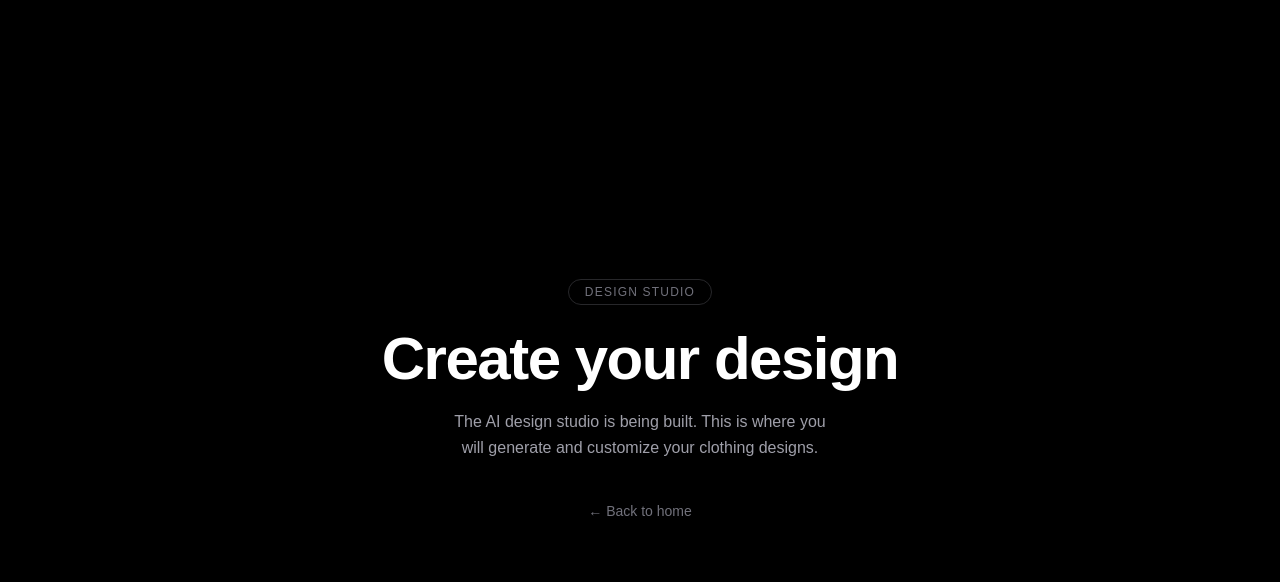
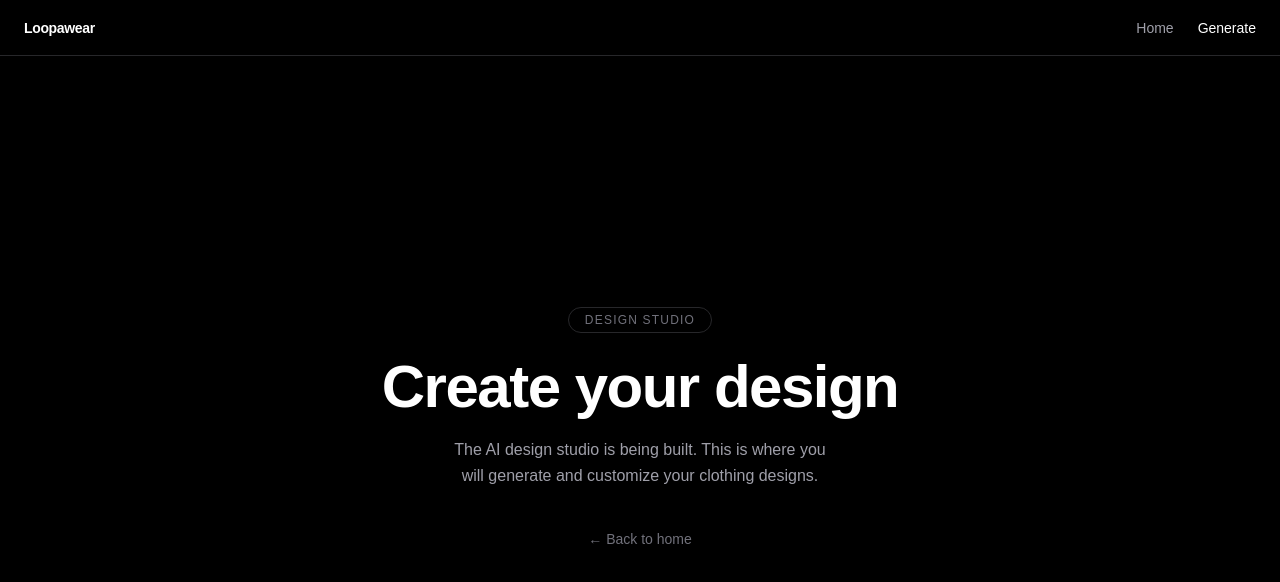
Before and after one commit to weversmat-loopa/Loopawear3, a Next.js app: page /generate in a window 1280 px wide. Shown: the top 582 px of the page. Built offline with nearby package versions, Linux system fonts and the light colour scheme.

Commit message:
refactor: extract shared PageShell for public pages

```diff
--- a/src/app/generate/page.tsx
+++ b/src/app/generate/page.tsx
@@ -1,8 +1,9 @@
 import Link from "next/link";
+import PageShell from "@/components/layout/PageShell";
 
 export default function GeneratePage() {
   return (
-    <main className="flex flex-1 flex-col items-center justify-center bg-black px-6 text-center">
+    <PageShell>
       <span className="mb-6 rounded-full border border-zinc-800 px-4 py-1 text-xs font-medium uppercase tracking-widest text-zinc-500">
         Design studio
       </span>
@@ -18,6 +19,6 @@ export default function GeneratePage() {
       >
         ← Back to home
       </Link>
-    </main>
+    </PageShell>
   );
 }
--- a/src/app/layout.tsx
+++ b/src/app/layout.tsx
@@ -1,6 +1,7 @@
 import type { Metadata } from "next";
 import { Geist, Geist_Mono } from "next/font/google";
 import "./globals.css";
+import Navbar from "@/components/layout/Navbar";
 
 const geistSans = Geist({
   variable: "--font-geist-sans",
@@ -27,7 +28,10 @@ export default function RootLayout({
       lang="en"
       className={`${geistSans.variable} ${geistMono.variable} h-full antialiased`}
     >
-      <body className="min-h-full flex flex-col">{children}</body>
+      <body className="min-h-full flex flex-col">
+        <Navbar />
+        {children}
+      </body>
     </html>
   );
 }
--- a/src/app/page.tsx
+++ b/src/app/page.tsx
@@ -1,6 +1,8 @@
+import PageShell from "@/components/layout/PageShell";
+
 export default function Home() {
   return (
-    <main className="flex flex-1 flex-col items-center justify-center bg-black px-6 text-center">
+    <PageShell>
       <span className="mb-6 rounded-full border border-zinc-800 px-4 py-1 text-xs font-medium uppercase tracking-widest text-zinc-500">
         AI-powered apparel
       </span>
@@ -16,6 +18,6 @@ export default function Home() {
       >
         Get started
       </a>
-    </main>
+    </PageShell>
   );
 }
--- /dev/null
+++ b/src/components/layout/Navbar.tsx
@@ -0,0 +1,37 @@
+"use client";
+
+import Link from "next/link";
+import { usePathname } from "next/navigation";
+
+const links = [
+  { label: "Home", href: "/" },
+  { label: "Generate", href: "/generate" },
+];
+
+export default function Navbar() {
+  const pathname = usePathname();
+
+  return (
+    <header className="flex h-14 w-full items-center justify-between border-b border-zinc-800 bg-black px-6">
+      <Link
+        href="/"
+        className="text-sm font-bold tracking-tight text-white hover:opacity-80 transition-opacity"
+      >
+        Loopawear
+      </Link>
+      <nav className="flex items-center gap-6">
+        {links.map(({ label, href }) => (
+          <Link
+            key={href}
+            href={href}
+            className={`text-sm font-medium transition-colors hover:text-white ${
+              pathname === href ? "text-white" : "text-zinc-400"
+            }`}
+          >
+            {label}
+          </Link>
+        ))}
+      </nav>
+    </header>
+  );
+}
--- /dev/null
+++ b/src/components/layout/PageShell.tsx
@@ -0,0 +1,7 @@
+export default function PageShell({ children }: { children: React.ReactNode }) {
+  return (
+    <main className="flex flex-1 flex-col items-center justify-center bg-black px-6 text-center">
+      {children}
+    </main>
+  );
+}
```
